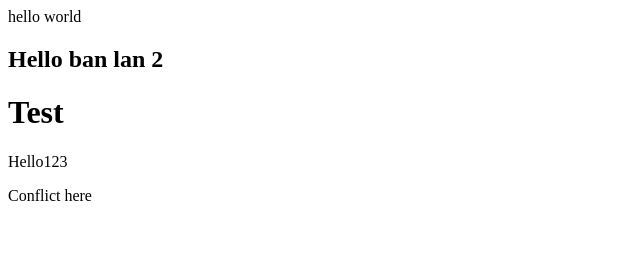
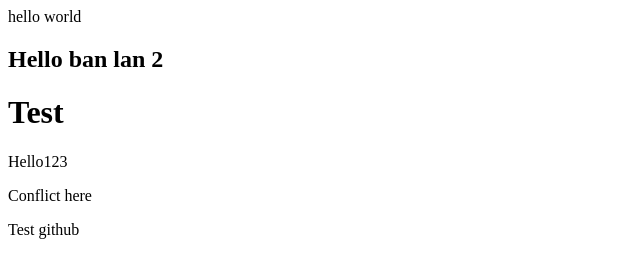
Before and after one commit to Mutteen/toturial, a plain HTML site: page index.html in a window 1280 px wide. Shown: the full height of the page, 0-640 px from the left. Drawn offline with Linux system fonts and the light colour scheme.

Commit message:
test github

```diff
--- a/index.html
+++ b/index.html
@@ -7,3 +7,4 @@ Hello ban lan 2
 <h1>Test</h1>
 <p>Hello123</p>
 <p>Conflict here</p>
+<p>Test github </p>
```
